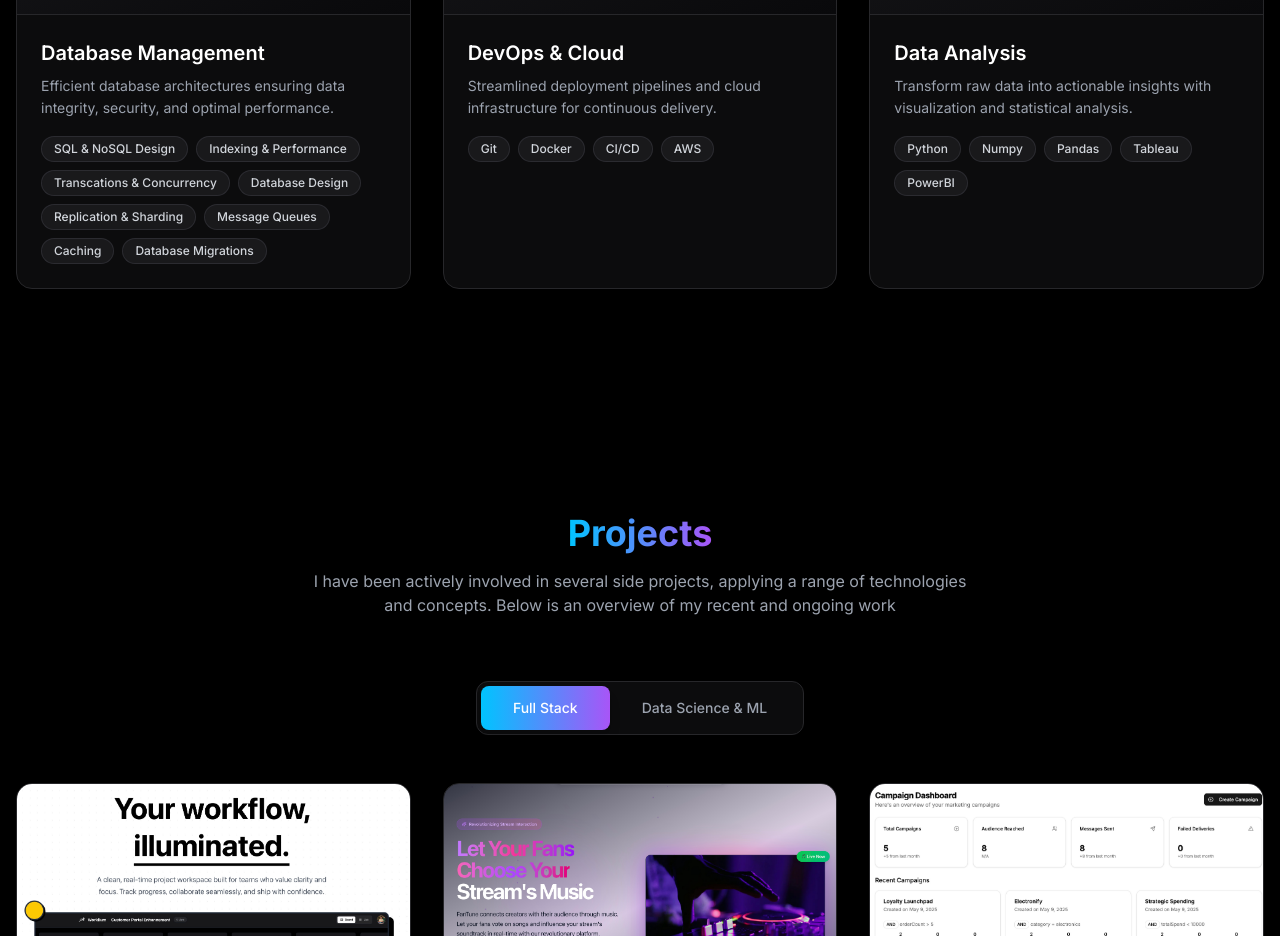
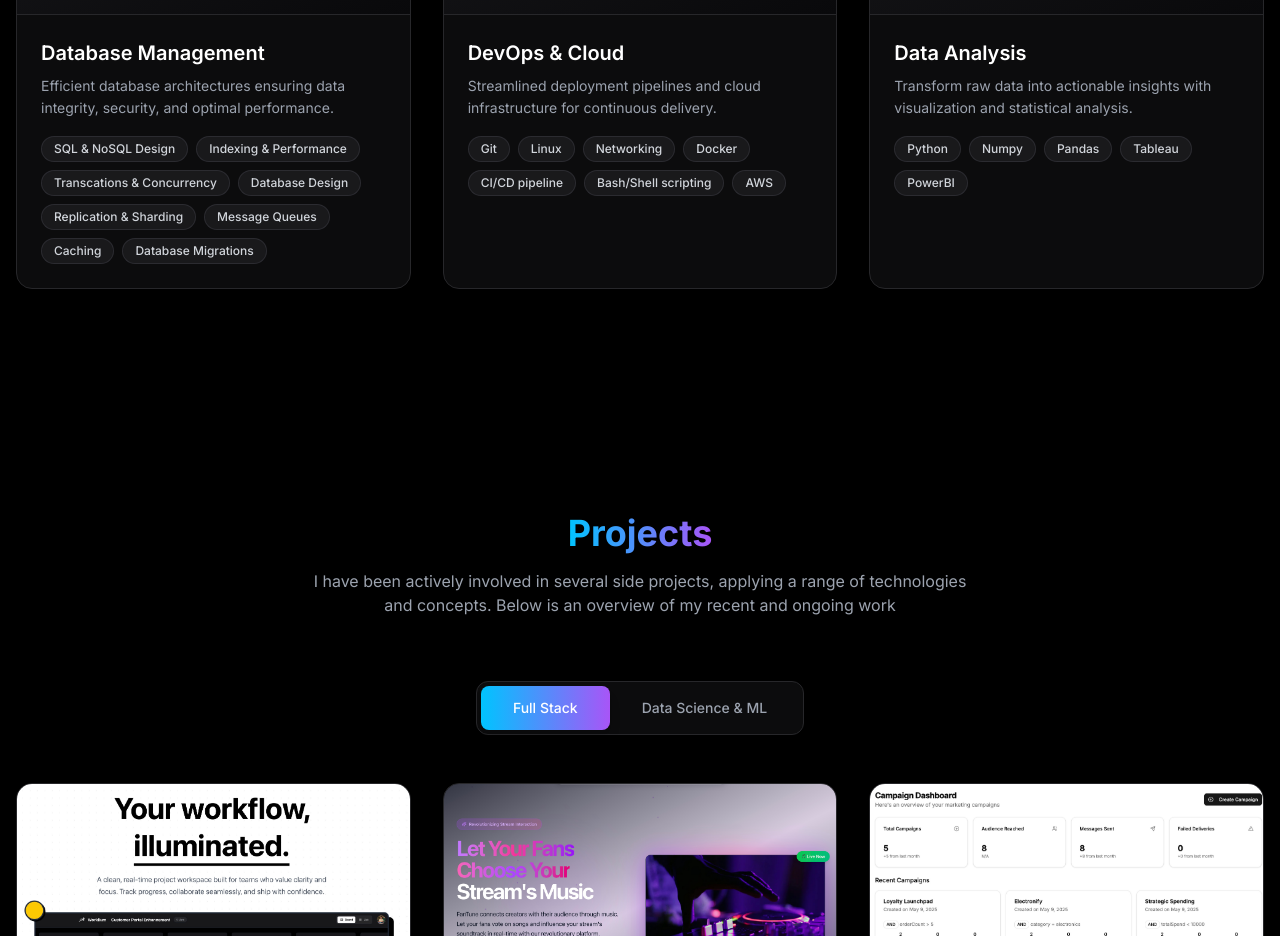
Before and after one commit to chayan-mann/portfolio-website, a Next.js app: page / in a window 1280 px wide. Shown: the part 2020-2956 px from the top of the page. Built offline with nearby package versions, Linux system fonts and the light colour scheme.

Commit message:
updated devops skills

```diff
--- a/components/skills.tsx
+++ b/components/skills.tsx
@@ -893,7 +893,7 @@ export default function Skills() {
           </circle>
         </svg>
       ),
-      technologies: ["Git", "Docker", "CI/CD", "AWS"],
+      technologies: ["Git", "Linux", "Networking", "Docker", "CI/CD pipeline", "Bash/Shell scripting", "AWS"],
     },
     {
       title: "Data Analysis",
```
